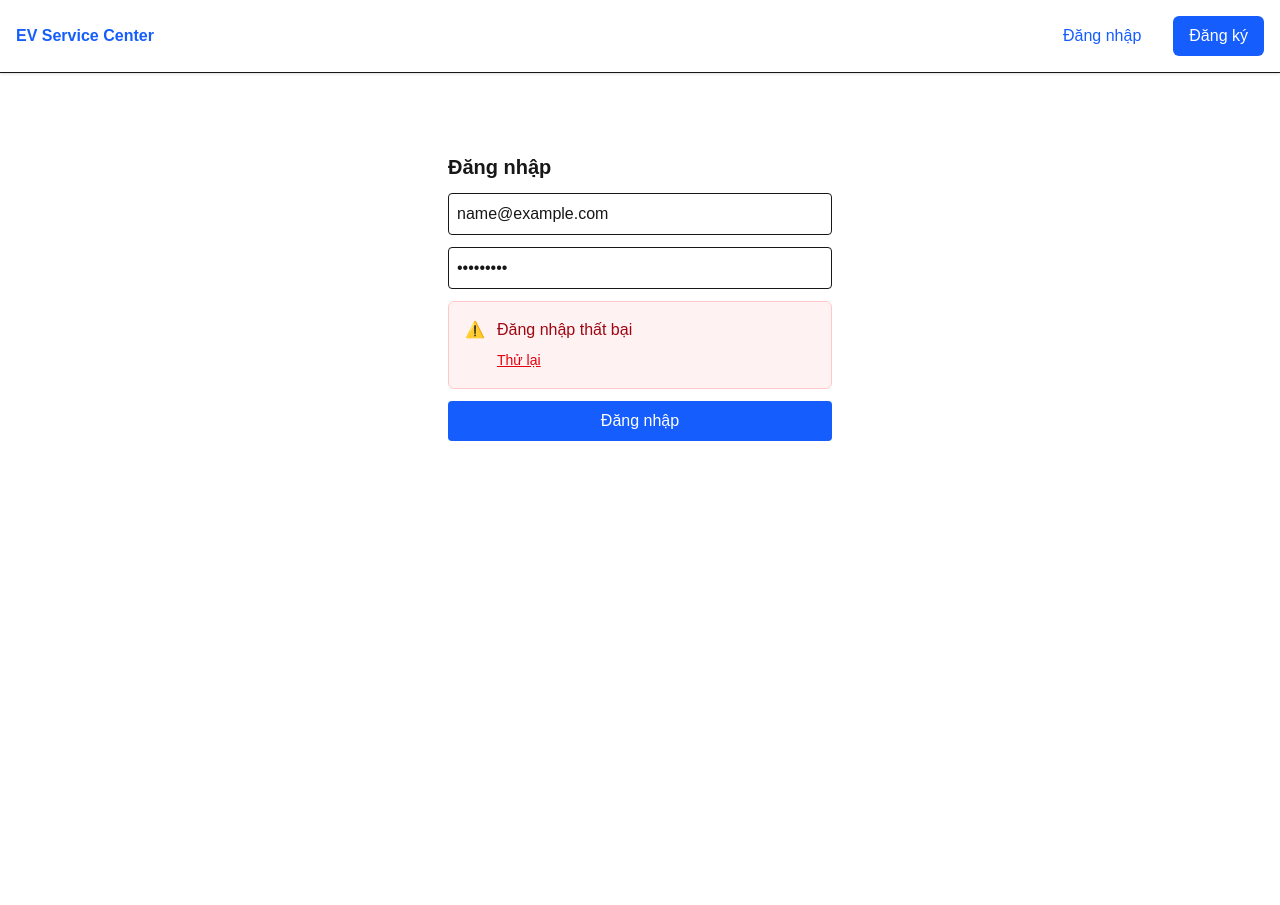
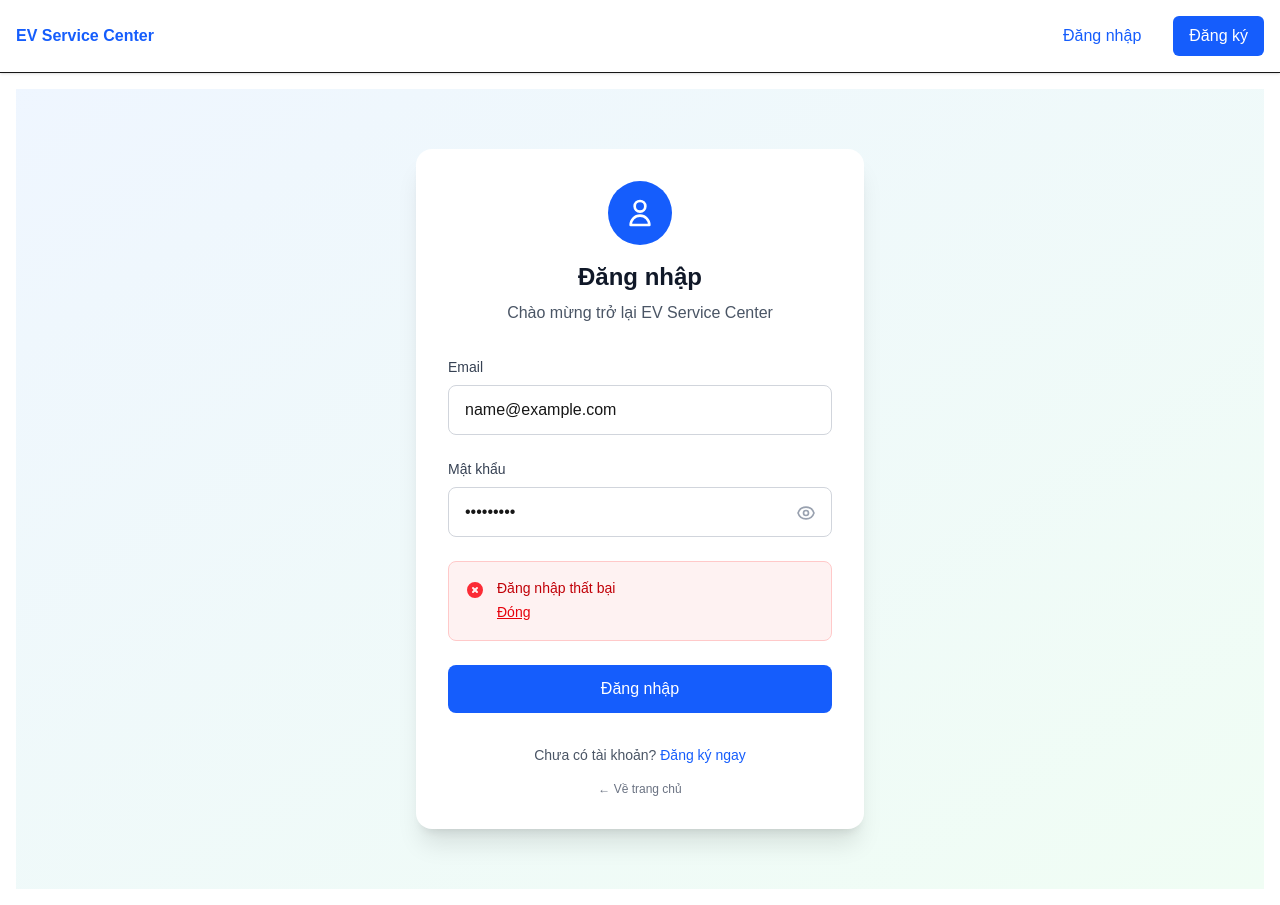
Before and after one commit to TuancoderLo/EV-Service-Center-SWD, a Next.js app: page /login in a window 1280 px wide. Both pictures are taken after typing "name@example.com", "Sample123" into the empty fields and a click on the button "Đăng nhập". Before the commit the page ends 800 px from the top, so only its background shows below. Built offline with nearby package versions, Linux system fonts and the light colour scheme; no server answers.

Commit message:
update desgin login

```diff
--- a/src/app/(public)/login/page.tsx
+++ b/src/app/(public)/login/page.tsx
@@ -5,11 +5,11 @@ import { z } from "zod";
 import { zodResolver } from "@hookform/resolvers/zod";
 import { useRouter, useSearchParams } from "next/navigation";
 import { useState } from "react";
+import Link from "next/link";
 
 import { login } from "@/services/auth";
 import { useAuthStore } from "@/stores/auth";
 import { LoadingButton } from "@/components/ui/LoadingSpinner";
-import { ErrorMessage } from "@/components/ui/ErrorBoundary";
 
 const schema = z.object({
   email: z.string().email(),
@@ -28,6 +28,7 @@ export default function LoginPage() {
   const next = useSearchParams().get("next") || "/dashboard";
   const [loading, setLoading] = useState(false);
   const [err, setErr] = useState("");
+  const [showPassword, setShowPassword] = useState(false);
 
   const onSubmit = async (data: FormData) => {
     setLoading(true);
@@ -45,35 +46,175 @@ export default function LoginPage() {
   };
 
   return (
-    <div className="max-w-sm mx-auto mt-16 space-y-3">
-      <h1 className="text-xl font-semibold">Đăng nhập</h1>
-      <form onSubmit={handleSubmit(onSubmit)} className="space-y-3">
+    <div className="min-h-screen bg-gradient-to-br from-blue-50 to-green-50 flex items-center justify-center px-4">
+      <div className="max-w-md w-full bg-white rounded-2xl shadow-xl p-8">
+        {/* Header */}
+        <div className="text-center mb-8">
+          <div className="mx-auto w-16 h-16 bg-blue-600 rounded-full flex items-center justify-center mb-4">
+            <svg
+              className="w-8 h-8 text-white"
+              fill="none"
+              stroke="currentColor"
+              viewBox="0 0 24 24"
+            >
+              <path
+                strokeLinecap="round"
+                strokeLinejoin="round"
+                strokeWidth={2}
+                d="M16 7a4 4 0 11-8 0 4 4 0 018 0zM12 14a7 7 0 00-7 7h14a7 7 0 00-7-7z"
+              />
+            </svg>
+          </div>
+          <h1 className="text-2xl font-bold text-gray-900 mb-2">Đăng nhập</h1>
+          <p className="text-gray-600">Chào mừng trở lại EV Service Center</p>
+        </div>
+
+        {/* Form */}
+        <form onSubmit={handleSubmit(onSubmit)} className="space-y-6">
+          {/* Email Field */}
+          <div>
+            <label
+              htmlFor="email"
+              className="block text-sm font-medium text-gray-700 mb-2"
+            >
+              Email
+            </label>
             <input
-          className="w-full border p-2 rounded"
-          placeholder="Email"
+              id="email"
+              type="email"
+              className="w-full px-4 py-3 border border-gray-300 rounded-lg focus:border-blue-500 focus:outline-none transition-all duration-200"
+              placeholder="your@email.com"
               {...register("email")}
             />
             {errors.email && (
-          <p className="text-red-600 text-sm">{errors.email.message}</p>
+              <p className="text-red-500 text-sm mt-1">
+                {errors.email.message}
+              </p>
             )}
+          </div>
+
+          {/* Password Field */}
+          <div>
+            <label
+              htmlFor="password"
+              className="block text-sm font-medium text-gray-700 mb-2"
+            >
+              Mật khẩu
+            </label>
+            <div className="relative">
               <input
-          className="w-full border p-2 rounded"
-          type="password"
-          placeholder="Mật khẩu"
+                id="password"
+                type={showPassword ? "text" : "password"}
+                className="w-full px-4 py-3 pr-12 border border-gray-300 rounded-lg focus:border-blue-500 focus:outline-none transition-all duration-200"
+                placeholder="••••••••"
                 {...register("password")}
               />
+              <button
+                type="button"
+                onClick={() => setShowPassword(!showPassword)}
+                className="absolute right-3 top-3 p-1 text-gray-400 hover:text-gray-600 transition-colors"
+              >
+                {showPassword ? (
+                  <svg
+                    className="w-5 h-5"
+                    fill="none"
+                    stroke="currentColor"
+                    viewBox="0 0 24 24"
+                  >
+                    <path
+                      strokeLinecap="round"
+                      strokeLinejoin="round"
+                      strokeWidth={2}
+                      d="M13.875 18.825A10.05 10.05 0 0112 19c-4.478 0-8.268-2.943-9.543-7a9.97 9.97 0 011.563-3.029m5.858.908a3 3 0 114.243 4.243M9.878 9.878l4.242 4.242M9.878 9.878L3 3m6.878 6.878L21 21"
+                    />
+                  </svg>
+                ) : (
+                  <svg
+                    className="w-5 h-5"
+                    fill="none"
+                    stroke="currentColor"
+                    viewBox="0 0 24 24"
+                  >
+                    <path
+                      strokeLinecap="round"
+                      strokeLinejoin="round"
+                      strokeWidth={2}
+                      d="M15 12a3 3 0 11-6 0 3 3 0 016 0z"
+                    />
+                    <path
+                      strokeLinecap="round"
+                      strokeLinejoin="round"
+                      strokeWidth={2}
+                      d="M2.458 12C3.732 7.943 7.523 5 12 5c4.478 0 8.268 2.943 9.542 7-1.274 4.057-5.064 7-9.542 7-4.477 0-8.268-2.943-9.542-7z"
+                    />
+                  </svg>
+                )}
+              </button>
+            </div>
             {errors.password && (
-          <p className="text-red-600 text-sm">{errors.password.message}</p>
+              <p className="text-red-500 text-sm mt-1">
+                {errors.password.message}
+              </p>
             )}
-        {err && <ErrorMessage message={err} onRetry={() => setErr("")} />}
+          </div>
+
+          {/* Error Message */}
+          {err && (
+            <div className="bg-red-50 border border-red-200 rounded-lg p-4">
+              <div className="flex items-start">
+                <svg
+                  className="w-5 h-5 text-red-500 mt-0.5 mr-3"
+                  fill="currentColor"
+                  viewBox="0 0 20 20"
+                >
+                  <path
+                    fillRule="evenodd"
+                    d="M10 18a8 8 0 100-16 8 8 0 000 16zM8.707 7.293a1 1 0 00-1.414 1.414L8.586 10l-1.293 1.293a1 1 0 101.414 1.414L10 11.414l1.293 1.293a1 1 0 001.414-1.414L11.414 10l1.293-1.293a1 1 0 00-1.414-1.414L10 8.586 8.707 7.293z"
+                    clipRule="evenodd"
+                  />
+                </svg>
+                <div className="flex-1">
+                  <p className="text-red-700 text-sm">{err}</p>
+                  <button
+                    type="button"
+                    onClick={() => setErr("")}
+                    className="text-red-600 text-sm underline hover:no-underline mt-1"
+                  >
+                    Đóng
+                  </button>
+                </div>
+              </div>
+            </div>
+          )}
+
+          {/* Submit Button */}
           <LoadingButton
             loading={loading}
             type="submit"
-          className="w-full bg-blue-600 text-white p-2 rounded hover:bg-blue-700 transition-colors disabled:opacity-50"
+            className="w-full bg-blue-600 text-white py-3 px-4 rounded-lg hover:bg-blue-700 focus:ring-2 focus:ring-blue-500 focus:ring-offset-2 transition-colors font-medium disabled:opacity-50 disabled:cursor-not-allowed"
           >
-          Đăng nhập
+            {loading ? "Đang đăng nhập..." : "Đăng nhập"}
           </LoadingButton>
         </form>
+
+        {/* Footer Links */}
+        <div className="mt-8 text-center">
+          <p className="text-gray-600 text-sm">
+            Chưa có tài khoản?{" "}
+            <Link
+              href="/register"
+              className="text-blue-600 hover:text-blue-700 font-medium hover:underline"
+            >
+              Đăng ký ngay
+            </Link>
+          </p>
+          <p className="text-gray-500 text-xs mt-4">
+            <Link href="/" className="hover:text-gray-700 hover:underline">
+              ← Về trang chủ
+            </Link>
+          </p>
+        </div>
+      </div>
     </div>
   );
 }
```
Lines whose indentation alone changed are shown as unchanged.
